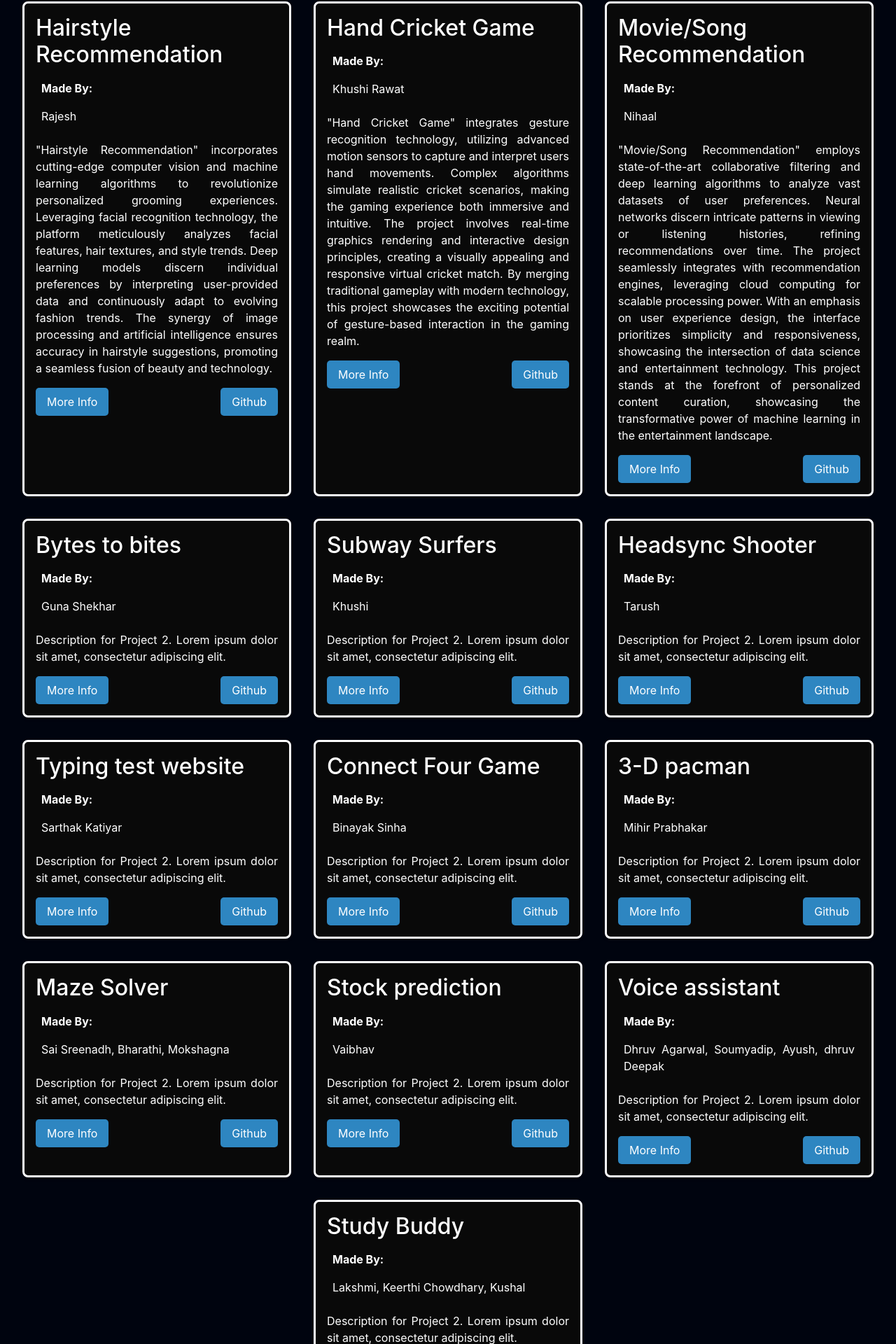
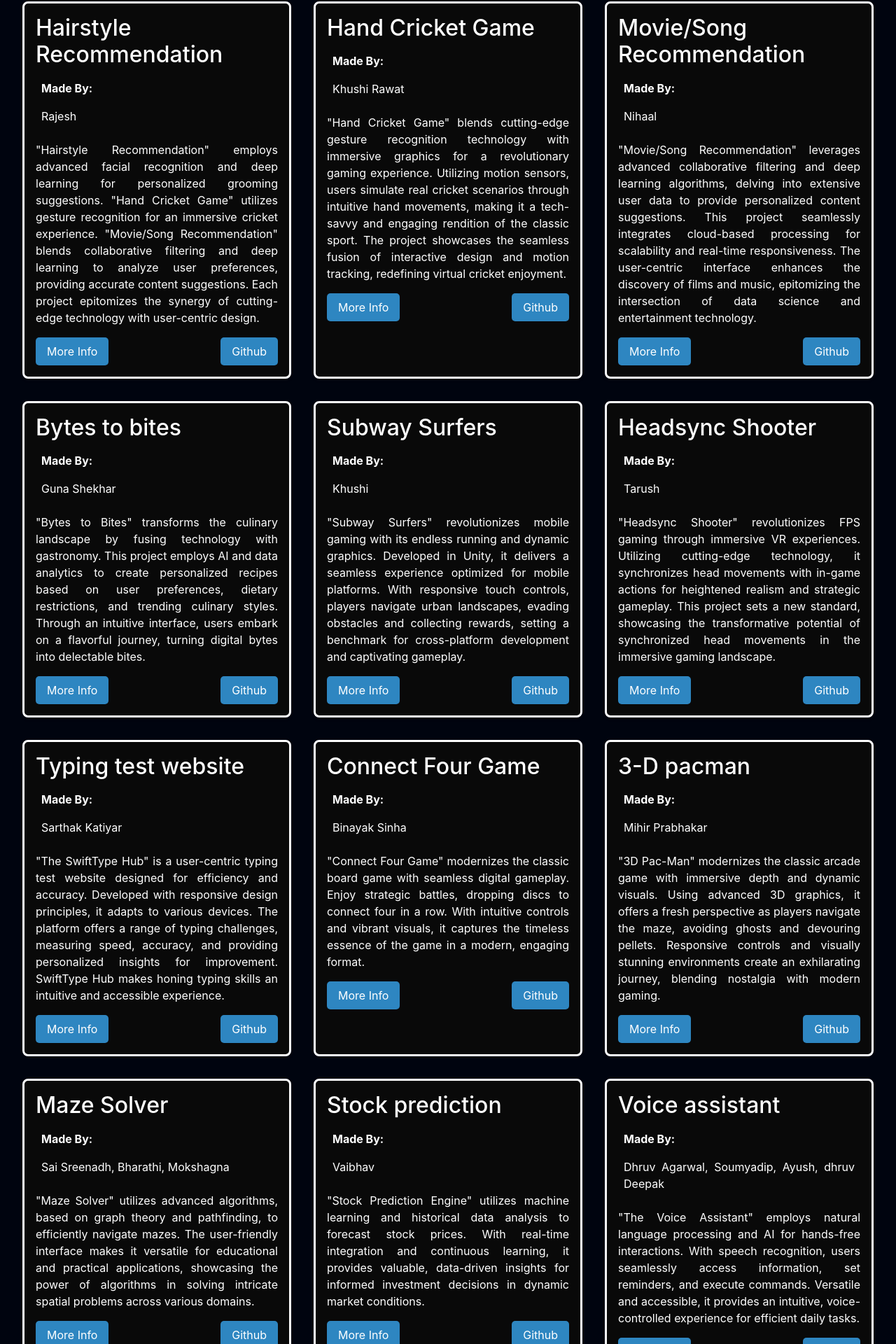
Before and after one commit to bluntlycoded/mlc, a React (Create React App) app: page /projects in a window 1280 px wide. Shown: the part 243-2163 px from the top of the page at 70% size. Built offline with nearby package versions, Linux system fonts and the light colour scheme; a web font is replaced by a local one.

Commit message:
Update Projects.js
update project.js 2

```diff
--- a/src/components/Projects.js
+++ b/src/components/Projects.js
@@ -18,14 +18,14 @@ const Projects = () => {
     {
       id: 'Project 1',
       title: 'Hairstyle Recommendation',
-      description: '"Hairstyle Recommendation" incorporates cutting-edge computer vision and machine learning algorithms to revolutionize personalized grooming experiences. Leveraging facial recognition technology, the platform meticulously analyzes facial features, hair textures, and style trends. Deep learning models discern individual preferences by interpreting user-provided data and continuously adapt to evolving fashion trends. The synergy of image processing and artificial intelligence ensures accuracy in hairstyle suggestions, promoting a seamless fusion of beauty and technology.',
+      description: '"Hairstyle Recommendation" employs advanced facial recognition and deep learning for personalized grooming suggestions. "Hand Cricket Game" utilizes gesture recognition for an immersive cricket experience. "Movie/Song Recommendation" blends collaborative filtering and deep learning to analyze user preferences, providing accurate content suggestions. Each project epitomizes the synergy of cutting-edge technology with user-centric design.',
       made_by: 'Rajesh',
       more_info: { Pr1 },
     },
     {
       id: 'Project 2',
       title: 'Hand Cricket Game',
-      description: '"Hand Cricket Game" integrates gesture recognition technology, utilizing advanced motion sensors to capture and interpret users hand movements. Complex algorithms simulate realistic cricket scenarios, making the gaming experience both immersive and intuitive. The project involves real-time graphics rendering and interactive design principles, creating a visually appealing and responsive virtual cricket match. By merging traditional gameplay with modern technology, this project showcases the exciting potential of gesture-based interaction in the gaming realm.',
+      description: '"Hand Cricket Game" blends cutting-edge gesture recognition technology with immersive graphics for a revolutionary gaming experience. Utilizing motion sensors, users simulate real cricket scenarios through intuitive hand movements, making it a tech-savvy and engaging rendition of the classic sport. The project showcases the seamless fusion of interactive design and motion tracking, redefining virtual cricket enjoyment.',
       made_by: 'Khushi Rawat',
       more_info: { Pr1 },
 
@@ -33,77 +33,77 @@ const Projects = () => {
     {
       id: 'Project 3',
       title: 'Movie/Song Recommendation',
-      description: '"Movie/Song Recommendation" employs state-of-the-art collaborative filtering and deep learning algorithms to analyze vast datasets of user preferences. Neural networks discern intricate patterns in viewing or listening histories, refining recommendations over time. The project seamlessly integrates with recommendation engines, leveraging cloud computing for scalable processing power. With an emphasis on user experience design, the interface prioritizes simplicity and responsiveness, showcasing the intersection of data science and entertainment technology. This project stands at the forefront of personalized content curation, showcasing the transformative power of machine learning in the entertainment landscape.',
+      description: '"Movie/Song Recommendation" leverages advanced collaborative filtering and deep learning algorithms, delving into extensive user data to provide personalized content suggestions. This project seamlessly integrates cloud-based processing for scalability and real-time responsiveness. The user-centric interface enhances the discovery of films and music, epitomizing the intersection of data science and entertainment technology.',
       made_by: 'Nihaal',
       more_info: { Pr1 },
     },
     {
       id: 'Project 4',
       title: 'Bytes to bites',
-      description: 'Description for Project 2. Lorem ipsum dolor sit amet, consectetur adipiscing elit.',
+      description: '"Bytes to Bites" transforms the culinary landscape by fusing technology with gastronomy. This project employs AI and data analytics to create personalized recipes based on user preferences, dietary restrictions, and trending culinary styles. Through an intuitive interface, users embark on a flavorful journey, turning digital bytes into delectable bites.      ',
       more_info: { Pr1 },
       made_by: 'Guna Shekhar',
     },
     {
       id: 'Project 5',
       title: 'Subway Surfers',
-      description: 'Description for Project 2. Lorem ipsum dolor sit amet, consectetur adipiscing elit.',
+      description: '"Subway Surfers" revolutionizes mobile gaming with its endless running and dynamic graphics. Developed in Unity, it delivers a seamless experience optimized for mobile platforms. With responsive touch controls, players navigate urban landscapes, evading obstacles and collecting rewards, setting a benchmark for cross-platform development and captivating gameplay.',
       made_by: 'Khushi',
       more_info: { Pr1 },
     },
     {
       id: 'Project 6',
       title: 'Headsync Shooter',
-      description: 'Description for Project 2. Lorem ipsum dolor sit amet, consectetur adipiscing elit.',
+      description: '"Headsync Shooter" revolutionizes FPS gaming through immersive VR experiences. Utilizing cutting-edge technology, it synchronizes head movements with in-game actions for heightened realism and strategic gameplay. This project sets a new standard, showcasing the transformative potential of synchronized head movements in the immersive gaming landscape.',
       made_by: 'Tarush',
       more_info: { Pr1 },
     },
     {
       id: 'Project 7',
       title: 'Typing test website',
-      description: 'Description for Project 2. Lorem ipsum dolor sit amet, consectetur adipiscing elit.',
+      description: '"The SwiftType Hub" is a user-centric typing test website designed for efficiency and accuracy. Developed with responsive design principles, it adapts to various devices. The platform offers a range of typing challenges, measuring speed, accuracy, and providing personalized insights for improvement. SwiftType Hub makes honing typing skills an intuitive and accessible experience.',
       made_by: 'Sarthak Katiyar',
       more_info: { Pr1 },
     },
     {
       id: 'Project 8',
       title: 'Connect Four Game',
-      description: 'Description for Project 2. Lorem ipsum dolor sit amet, consectetur adipiscing elit.',
+      description: '"Connect Four Game" modernizes the classic board game with seamless digital gameplay. Enjoy strategic battles, dropping discs to connect four in a row. With intuitive controls and vibrant visuals, it captures the timeless essence of the game in a modern, engaging format.',
       made_by: 'Binayak Sinha',
       more_info: { Pr1 },
     },
     {
       id: 'Project 9',
       title: '3-D pacman ',
-      description: 'Description for Project 2. Lorem ipsum dolor sit amet, consectetur adipiscing elit.',
+      description: '"3D Pac-Man" modernizes the classic arcade game with immersive depth and dynamic visuals. Using advanced 3D graphics, it offers a fresh perspective as players navigate the maze, avoiding ghosts and devouring pellets. Responsive controls and visually stunning environments create an exhilarating journey, blending nostalgia with modern gaming.',
       made_by: 'Mihir Prabhakar',
       more_info: { Pr1 },
     },
     {
       id: 'Project 10',
       title: 'Maze Solver',
-      description: 'Description for Project 2. Lorem ipsum dolor sit amet, consectetur adipiscing elit.',
+      description: '"Maze Solver" utilizes advanced algorithms, based on graph theory and pathfinding, to efficiently navigate mazes. The user-friendly interface makes it versatile for educational and practical applications, showcasing the power of algorithms in solving intricate spatial problems across various domains.',
       made_by: 'Sai Sreenadh, Bharathi, Mokshagna',
       more_info: { Pr1 },
     },
     {
       id: 'Project 11',
       title: 'Stock prediction',
-      description: 'Description for Project 2. Lorem ipsum dolor sit amet, consectetur adipiscing elit.',
+      description: '"Stock Prediction Engine" utilizes machine learning and historical data analysis to forecast stock prices. With real-time integration and continuous learning, it provides valuable, data-driven insights for informed investment decisions in dynamic market conditions.',
       made_by: 'Vaibhav',
       more_info: { Pr1 },
     },
     {
       id: 'Project 12',
       title: 'Voice assistant',
-      description: 'Description for Project 2. Lorem ipsum dolor sit amet, consectetur adipiscing elit.',
+      description: '"The Voice Assistant" employs natural language processing and AI for hands-free interactions. With speech recognition, users seamlessly access information, set reminders, and execute commands. Versatile and accessible, it provides an intuitive, voice-controlled experience for efficient daily tasks.',
       made_by: 'Dhruv Agarwal, Soumyadip, Ayush, dhruv Deepak ',
       more_info: { Pr1 },
     },
     {
       id: 'Project 13',
       title: 'Study Buddy',
-      description: 'Description for Project 2. Lorem ipsum dolor sit amet, consectetur adipiscing elit.',
+      description: '"Study Buddy" is an intelligent learning companion, merging AI and personalized study plans. This project analyzes user progress, adapts materials, and provides real-time feedback. With intuitive interfaces, it enhances engagement, making studying efficient and enjoyable. "Study Buddy" revolutionizes learning, demonstrating the synergy of technology and personalized education.',
       made_by: 'Lakshmi, Keerthi Chowdhary, Kushal',
       more_info: { Pr1 },
     },
```
